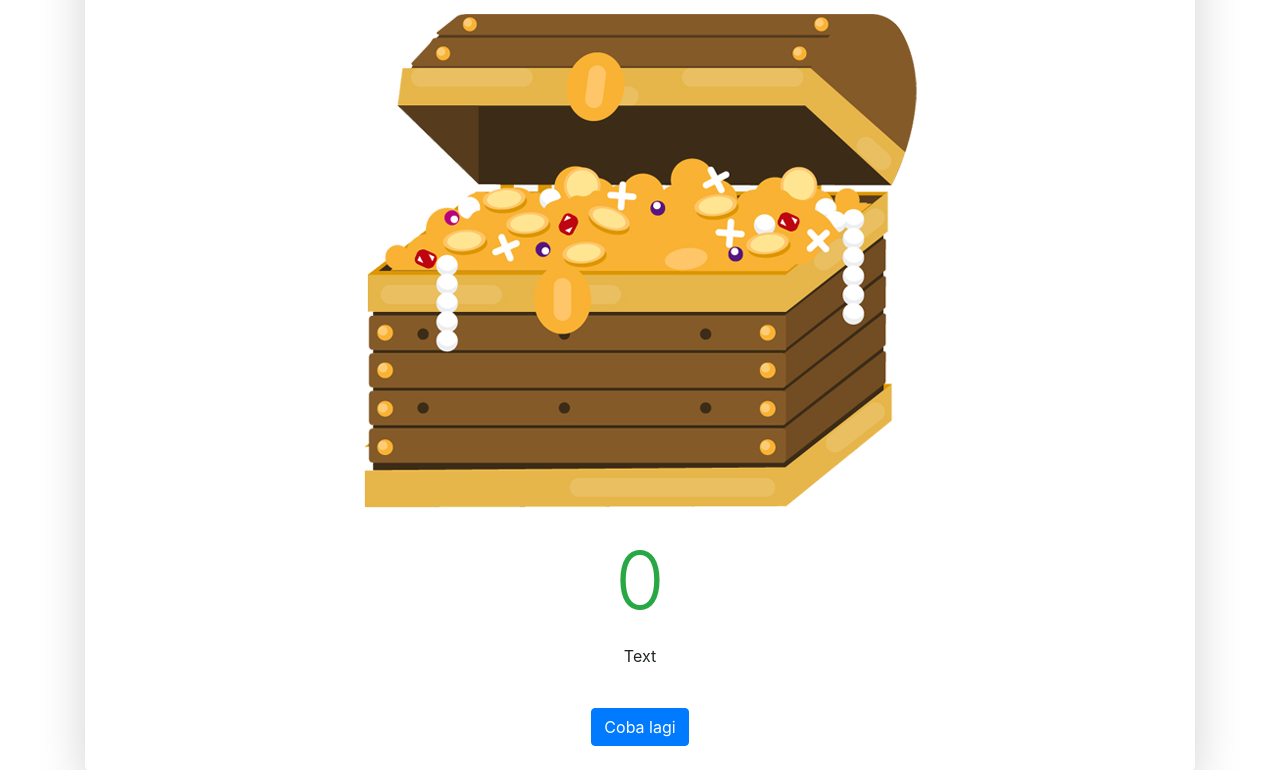
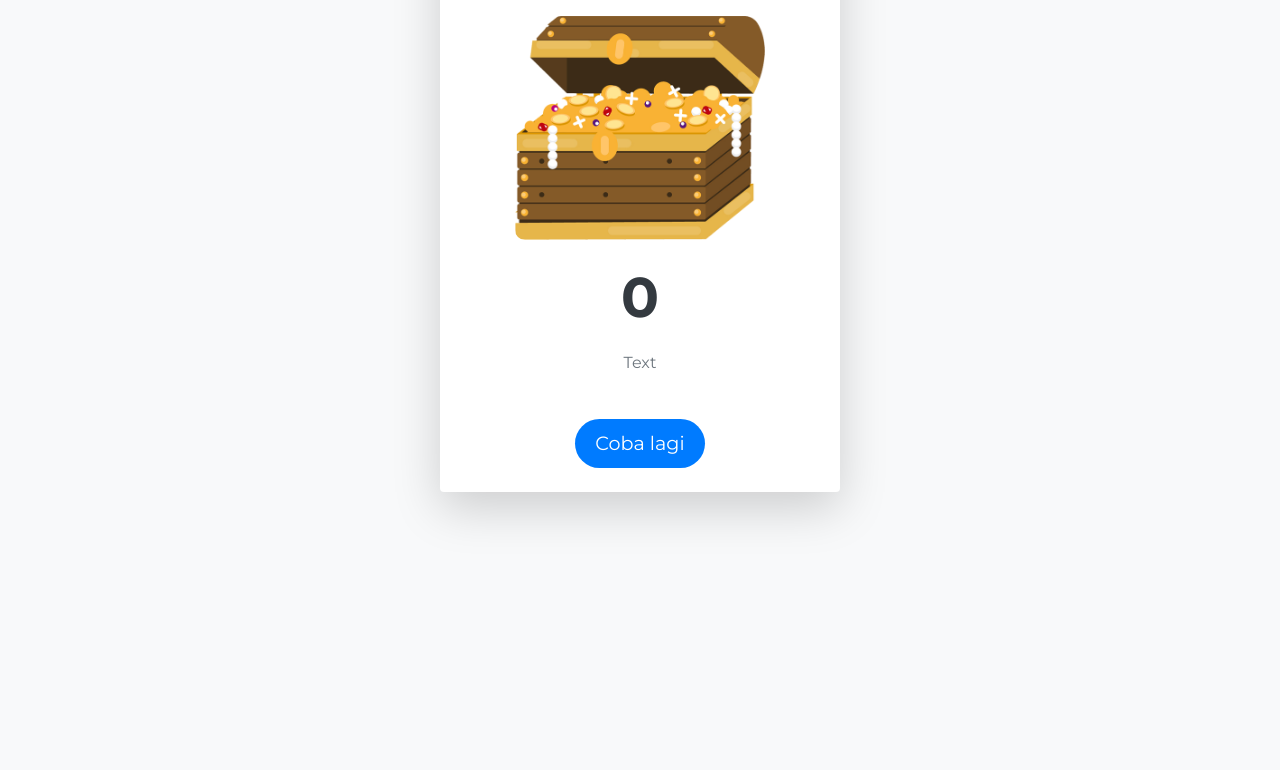
Before and after one commit to MuseumSongTerus/museumsongterus.github.io, a plain HTML site: page score/score.html in a window 1280 px wide. Shown: the part 206-976 px from the top of the page. After the commit the page ends 800 px from the top, so only its background shows below. Drawn offline with nearby package versions, Linux system fonts and the light colour scheme.

Commit message:
Update styles.css
Major changes on css file

```diff
--- a/score/styles.css
+++ b/score/styles.css
@@ -1,8 +1,75 @@
-.final-score-container {
-    margin-top: 100px;
+/* General Styles */
+body {
+    font-family: 'Montserrat', sans-serif;
+    background-color: #f8f9fa;
+    margin: 0;
+    padding: 0;
 }
 
-#final-score {
-    font-size: 80px;
-    color: #28a745;
+/* Final Score Container */
+.final-score-container {
+    height: 100vh;
+    display: flex;
+    justify-content: center;
+    align-items: center;
 }
+
+/* Score Card */
+.score-card {
+    background-color: #ffffff;
+    max-width: 400px;
+    width: 100%;
+    text-align: center;
+    border-radius: 10px;
+}
+
+/* Title */
+.title {
+    color: #007bff;
+    font-weight: 600;
+}
+
+/* Result Image */
+.result-image {
+    width: 80%;
+    max-width: 250px;
+    border-radius: 10px;
+    transition: transform 0.3s ease-in-out;
+}
+
+.result-image:hover {
+    transform: scale(1.05);
+}
+
+/* Score Text */
+.score-text {
+    color: #343a40;
+    font-weight: bold;
+}
+
+/* Souvenir Text */
+.souvenir-text {
+    color: #6c757d;
+    font-size: 1rem;
+    margin: 20px 0;
+}
+
+/* Try Again Button */
+.try-again-btn {
+    background-color: #007bff;
+    border: none;
+    color: #ffffff;
+    font-size: 1.2rem;
+    padding: 10px 20px;
+    border-radius: 50px;
+    transition: background-color 0.3s ease-in-out, transform 0.2s ease-in-out;
+}
+
+.try-again-btn:hover {
+    background-color: #0056b3;
+    transform: scale(1.05);
+}
+
+.try-again-btn:active {
+    transform: scale(0.95);
+}
```
